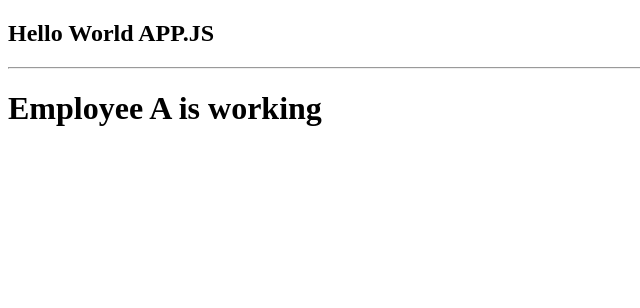
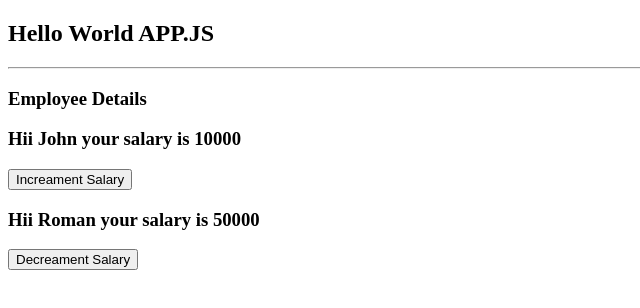
Before and after one commit to Ankit-Rathore569/demo-app, a React (Create React App) app: page / in a window 1280 px wide. Shown: the top 308 px of the page, without its empty margins (0-640 px from the left). Built offline with nearby package versions, Linux system fonts and the light colour scheme.

Commit message:
using Hooks-useState-useEffect

```diff
--- a/public/index.html
+++ b/public/index.html
@@ -29,7 +29,6 @@
   <body>
     <noscript>You need to enable JavaScript to run this app.</noscript>
     <div id="root"></div>
-    <div id="rootB"></div>
     <!--
       This HTML file is a template.
       If you open it directly in the browser, you will see an empty page.
--- a/src/App.js
+++ b/src/App.js
@@ -1,12 +1,12 @@
 import { Fragment } from "react";
 import "./App.css";
-import EmployeeA from "./EmployeeA";
+import HooksComp from "./HooksComp";
 function App() {
   return (
     <Fragment>
       <h2>Hello World APP.JS</h2>
       <hr />
-      <EmployeeA />
+      <HooksComp />
     </Fragment>
   );
 }
--- /dev/null
+++ b/src/HooksComp.js
@@ -0,0 +1,29 @@
+import React, { Fragment, useEffect, useState } from 'react'
+
+const HooksComp = () => {
+    const [name, setName] = useState("John")
+    const [name2, setName2] = useState("Roman")
+    const [salary, setsalary] = useState(10000)
+    const [salary2, setsalary2] = useState(50000)
+
+    const increament = () => {
+        setsalary(salary + 1)
+    }
+    const decreament = () => {
+        setsalary2(salary2 - 1)
+    }
+    useEffect(() => {
+        console.log("useEffect rendering")
+    }, [salary])
+    return (
+        <Fragment>
+            <h3>Employee Details</h3>
+            <h3>Hii {name} your salary is {salary}</h3>
+            <button onClick={increament}>Increament Salary</button>
+            <h3>Hii {name2} your salary is {salary2}</h3>
+            <button onClick={decreament}>Decreament Salary</button>
+        </Fragment>
+    )
+}
+
+export default HooksComp
--- a/src/index.js
+++ b/src/index.js
@@ -2,7 +2,6 @@ import React from "react";
 import reactDom from "react-dom";
 import ReactDOM from "react-dom";
 import App from "./App";
-import EmployeeB from "./EmployeeB";
 import reportWebVitals from "./reportWebVitals";
 
 ReactDOM.render(
@@ -11,14 +10,6 @@ ReactDOM.render(
   </React.StrictMode>,
   document.getElementById("root")
 );
-ReactDOM.render(
-  <React.StrictMode>
-    <EmployeeB />
-  </React.StrictMode>,
-  document.getElementById("rootB")
-);
-reactDom.unmountComponentAtNode(document.getElementById("rootB"))
-
 // If you want to start measuring performance in your app, pass a function
 // to log results (for example: reportWebVitals(console.log))
 // or send to an analytics endpoint. Learn more: https://bit.ly/CRA-vitals
```
